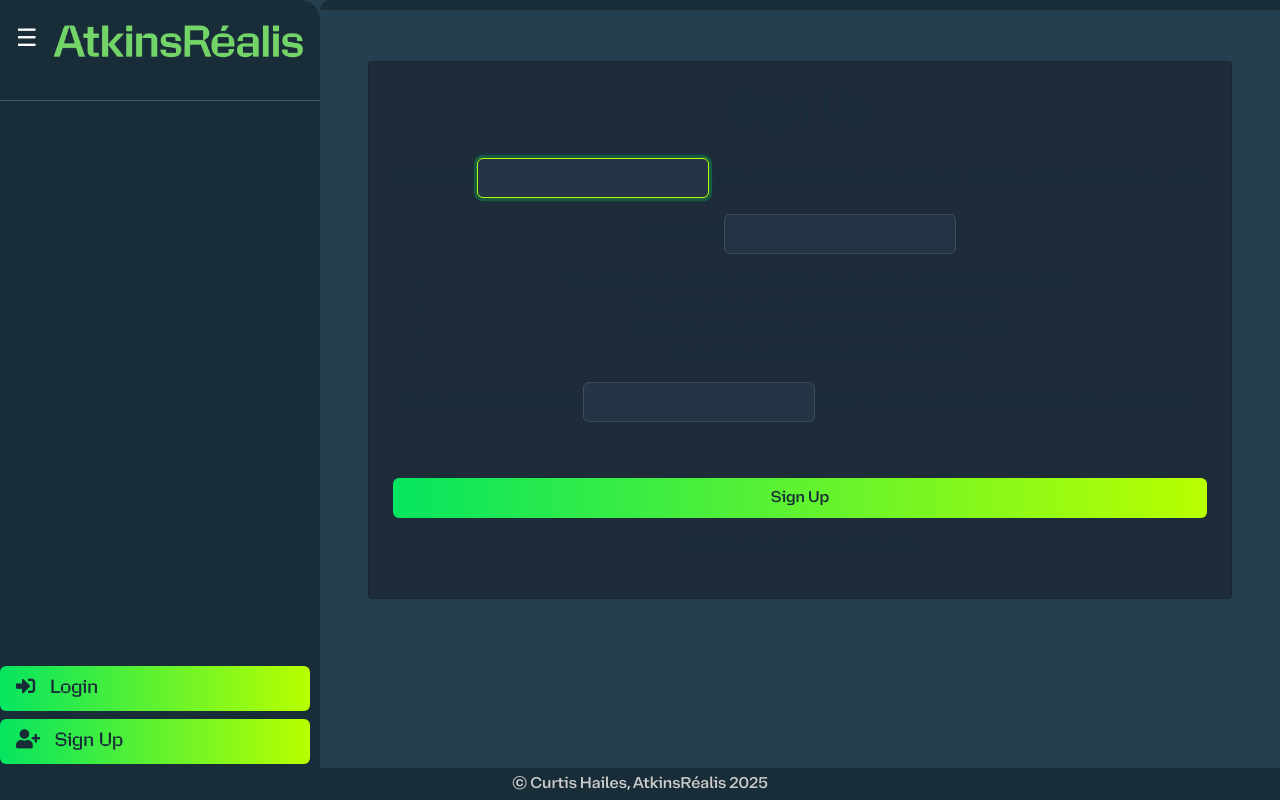
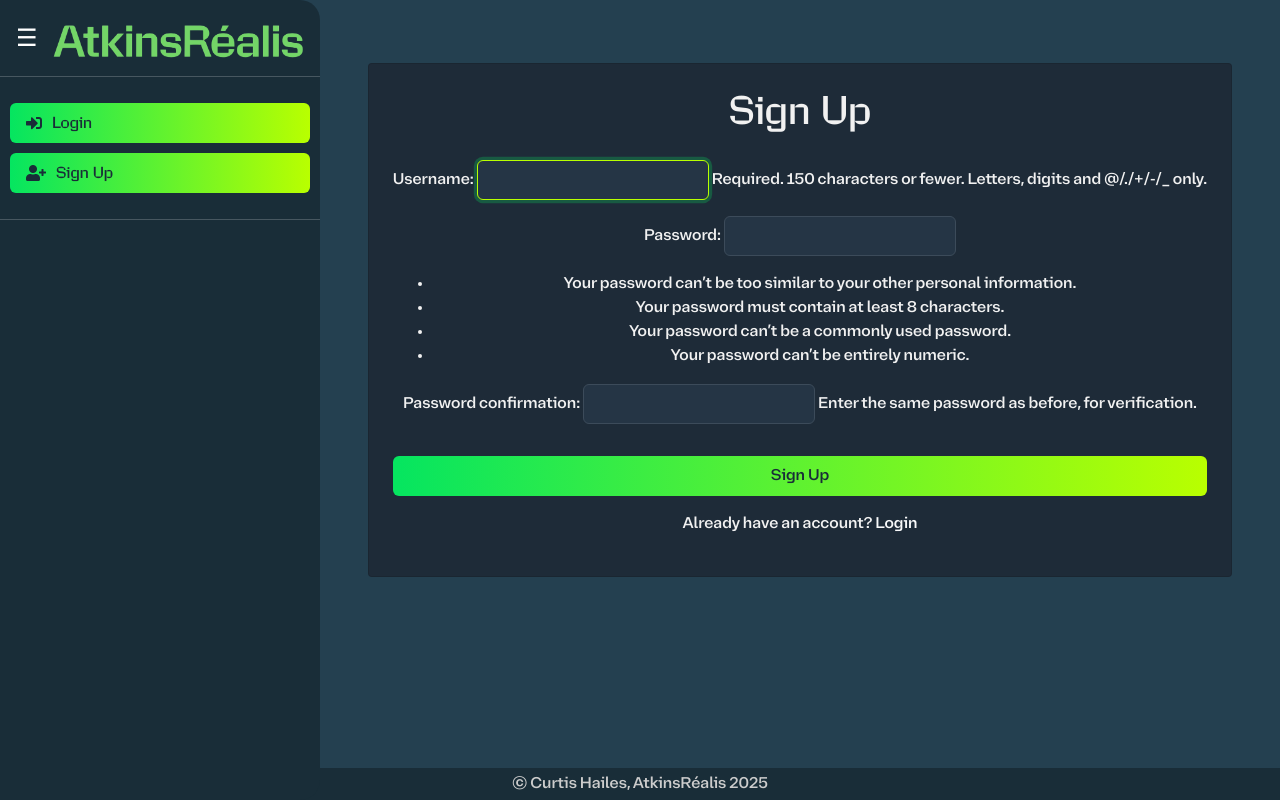
Before and after one commit to CurtisHai/Automation, a Django app: page /signup/ in a window 1280 px wide. Run offline with Django 5.2, Linux system fonts and the light colour scheme; data that the repository does not hold is empty; some libraries are stand-ins or nearby versions.

Commit message:
refactor: improve sidebar and text visibility

```diff
--- a/equipment_booking_app/workflow_automation/static/css/styles.css
+++ b/equipment_booking_app/workflow_automation/static/css/styles.css
@@ -32,7 +32,7 @@ body {
 
 body {
   background-color: var(--bg-color);
-  color: #192d38;
+  color: var(--text-color);
   font-family: 'Bienvenue', sans-serif;
   min-height: 100vh;
   display: flex;
@@ -41,7 +41,7 @@ body {
 
 a,
 a:visited {
-  color: #192d38;
+  color: var(--text-color);
 }
 
 body.light-mode {
@@ -127,7 +127,16 @@ select:focus {
 
 .card {
   background-color: #1e2b38;
-  color: var(--bg-color);
+  color: var(--text-color);
+}
+
+.card a,
+.card a:visited {
+  color: var(--text-color);
+}
+
+.table {
+  color: var(--text-color);
 }
 
 
@@ -190,13 +199,6 @@ body.sidebar-collapsed #main-content {
   margin-left: 110px;
 }
 
-.thin-header {
-  width: 100%;
-  height: 10px;
-  background-color: #192d38;
-  border-top-left-radius: 1.25rem;
-}
-
 .table-responsive {
   max-height: 80vh;
   overflow-y: auto;
@@ -234,9 +236,6 @@ footer {
     position: relative;
     border-radius: 0;
   }
-  .thin-header {
-    border-top-left-radius: 0;
-  }
   footer {
     border-bottom-left-radius: 0;
   }
--- a/equipment_booking_app/workflow_automation/templates/workflow_automation/base.html
+++ b/equipment_booking_app/workflow_automation/templates/workflow_automation/base.html
@@ -58,6 +58,7 @@
             display: flex;
             align-items: center;
             font-family: 'Gamechanger', sans-serif;
+            height: 40px;
         }
 
         #sidebar nav a i,
@@ -190,7 +191,6 @@
 <body class="d-flex flex-column min-vh-100 dark-mode">
     {% include 'workflow_automation/partials/sidebar.html' %}
     <div id="main-content" class="flex-grow-1">
-    <header class="thin-header"></header>
     <div id="zip-progress-container" class="fixed-top" style="display:none;">
         <div class="d-flex justify-content-between align-items-center">
             <span id="zip-task-name">Zipping RCP Files</span>
--- a/equipment_booking_app/workflow_automation/templates/workflow_automation/home.html
+++ b/equipment_booking_app/workflow_automation/templates/workflow_automation/home.html
@@ -2,11 +2,11 @@
 {% load static %}
 
 {% block content %}
-<h1 class="text-center mt-4" style="color: #192d38;">Automation Dashboard</h1>
+<h1 class="text-center mt-4">Automation Dashboard</h1>
 
 <section class="mt-4">
     {% if user.is_authenticated %}
-        <h4 class="text-center mb-4" style="color:#192d38;">Welcome {{ user.username }}</h4>
+        <h4 class="text-center mb-4">Welcome {{ user.username }}</h4>
 
         <div class="container">
             <!-- Priority automation actions -->
--- a/equipment_booking_app/workflow_automation/templates/workflow_automation/login.html
+++ b/equipment_booking_app/workflow_automation/templates/workflow_automation/login.html
@@ -6,7 +6,7 @@
 
     <h1 class="text-center mb-4" style="color: white;">AtkinsRealis Booking App</h1>
     <!-- Bootstrap card for styling the login form -->
-    <div class="card p-4 w-50" style="color: #192d38;">
+    <div class="card p-4 w-50">
         <h2 class="text-center mb-4">Login</h2>
 
         <!-- Login form with CSRF token for security -->
@@ -40,7 +40,7 @@
 
         <!-- Link to signup page for users without an account -->
         <div class="text-center mt-3">
-            <p>Don't have an account? <a href="{% url 'signup' %}" style="color: #192d38;">Sign up</a></p>
+            <p>Don't have an account? <a href="{% url 'signup' %}" class="text-light">Sign up</a></p>
         </div>
     </div>
 </div>
--- a/equipment_booking_app/workflow_automation/templates/workflow_automation/partials/sidebar.html
+++ b/equipment_booking_app/workflow_automation/templates/workflow_automation/partials/sidebar.html
@@ -6,7 +6,7 @@
             <img id="sidebarLogo" src="{% static 'images/Open side bar Logo.png' %}" alt="Logo" class="logo">
         </a>
     </div>
-    <nav class="flex-column mt-4">
+    <nav class="flex-column">
         <hr>
         {% if user.is_authenticated %}
             <a href="{% url 'home' %}" class="nav-link" title="Automation Tools" aria-label="Automation Tools">
@@ -17,7 +17,6 @@
                 <i class="fas fa-calendar-alt"></i>
                 <span class="sidebar-label">Equipment Booking</span>
             </a>
-
             <hr>
             <a href="{% url 'create_booking' %}" class="nav-link" title="Create Booking" aria-label="Create Booking">
                 <i class="fas fa-calendar-plus"></i>
@@ -36,25 +35,26 @@
                 <span class="sidebar-label">Inbox / Help</span>
             </a>
             <hr>
-        {% endif %}
-    </nav>
-    <div class="mt-auto logout-container">
-        {% if not user.is_authenticated %}
-            <a href="{% url 'login' %}" class="auth-btn d-block mb-2" title="Login" aria-label="Login">
+        {% else %}
+            <a href="{% url 'login' %}" class="nav-link" title="Login" aria-label="Login">
                 <i class="fas fa-sign-in-alt"></i>
                 <span class="sidebar-label">Login</span>
             </a>
-            <a href="{% url 'signup' %}" class="auth-btn d-block" title="Sign Up" aria-label="Sign Up">
+            <a href="{% url 'signup' %}" class="nav-link" title="Sign Up" aria-label="Sign Up">
                 <i class="fas fa-user-plus"></i>
                 <span class="sidebar-label">Sign Up</span>
             </a>
-        {% else %}
-            <hr>
-            <a href="{% url 'logout' %}" id="logout-link" class="nav-link" onclick="confirmLogout(event)" title="Logout" aria-label="Logout">
-                <i class="fas fa-sign-out-alt"></i>
-                <span class="sidebar-label">Logout</span>
-            </a>
             <hr>
         {% endif %}
+    </nav>
+    {% if user.is_authenticated %}
+    <div class="mt-auto logout-container">
+        <hr>
+        <a href="{% url 'logout' %}" id="logout-link" class="nav-link" onclick="confirmLogout(event)" title="Logout" aria-label="Logout">
+            <i class="fas fa-sign-out-alt"></i>
+            <span class="sidebar-label">Logout</span>
+        </a>
+        <hr>
     </div>
+    {% endif %}
 </div>
--- a/equipment_booking_app/workflow_automation/templates/workflow_automation/signup.html
+++ b/equipment_booking_app/workflow_automation/templates/workflow_automation/signup.html
@@ -2,7 +2,7 @@
 
 {% block content %}
 <div class="d-flex justify-content-center align-items-center" style="min-height: 80vh;">
-    <div class="card p-4 w-100" style="color: #192d38;">
+    <div class="card p-4 w-100">
         <h1 class="text-center mb-4">Sign Up</h1>
 
         <!-- Signup form with CSRF token for security -->
@@ -11,13 +11,12 @@
             <div class="form-group">
                 {{ form.as_p }}  <!-- Render the form fields using Django's form rendering -->
             </div>
-            >
             <button type="submit" class="btn btn-primary btn-block mt-3">Sign Up</button>
         </form>
 
         <!-- Link to login page for users who already have an account -->
         <div class="text-center mt-3">
-            <p>Already have an account? <a href="{% url 'login' %}" style="color: #192d38;">Login</a></p>
+            <p>Already have an account? <a href="{% url 'login' %}" class="text-light">Login</a></p>
         </div>
     </div>
 </div>
```
